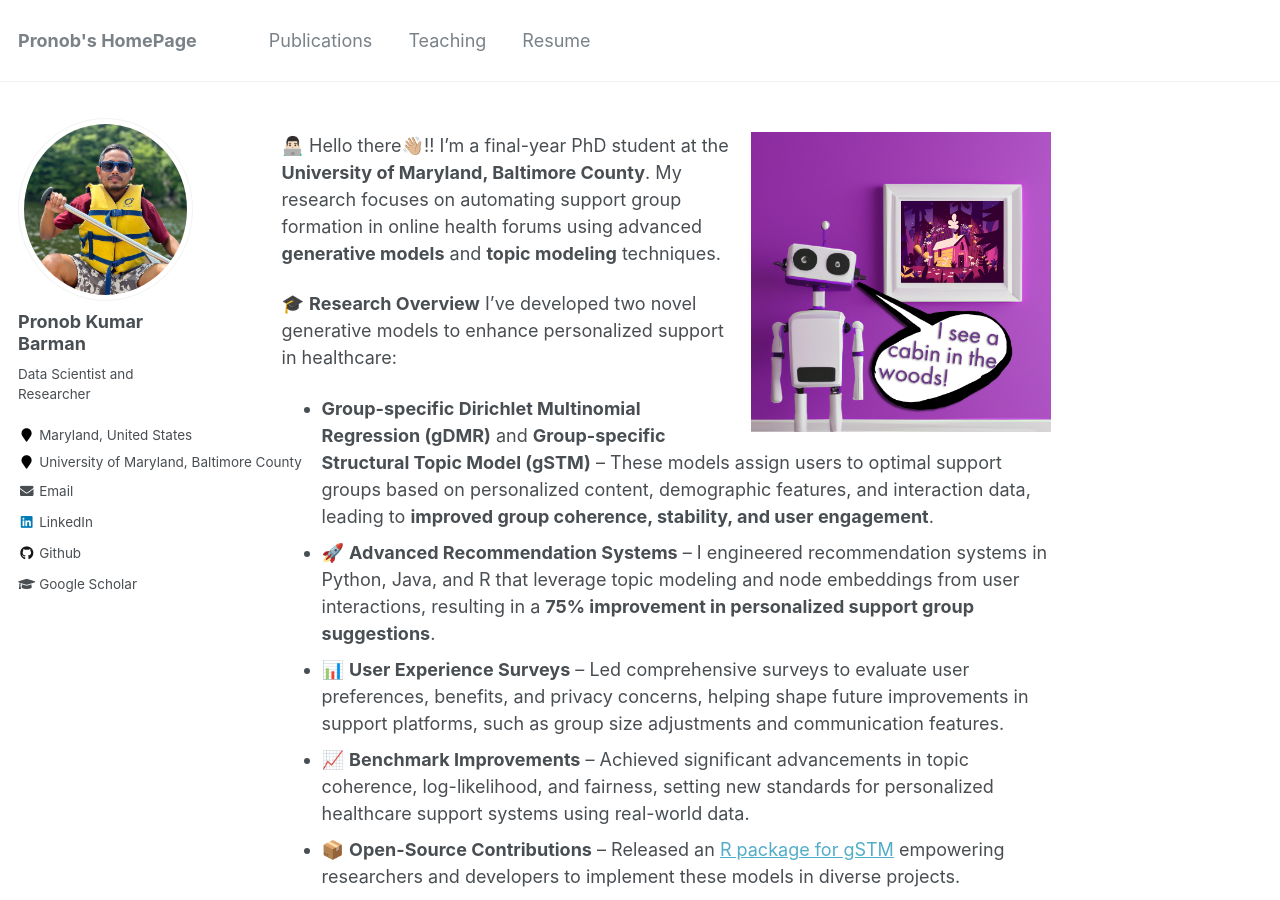
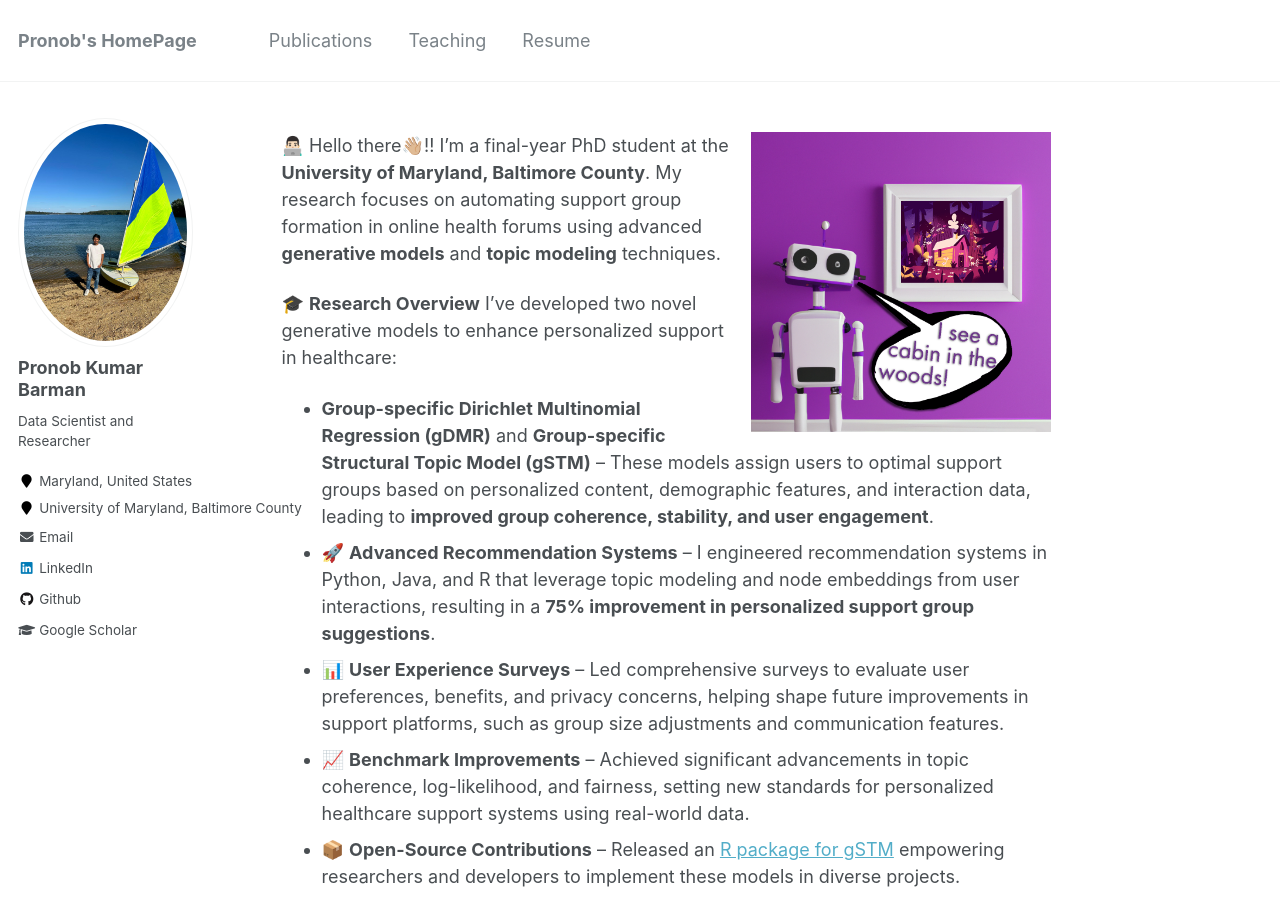
Before and after one commit to pronob29/pronob29.github.io, a Jekyll site: the page built from _pages/about.md, in a window 1280 px wide and 900 px high. Built offline with Jekyll 4.4.1, drawn with Linux system fonts in a browser that asks for light colours.

Commit message:
Update _config.yml

```diff
--- a/_config.yml
+++ b/_config.yml
@@ -81,7 +81,7 @@ analytics:
 # Site Author
 author:
   name             : "Pronob Kumar Barman"
-  avatar           : "profile2.jpeg"
+  avatar           : "profile3.jpeg"
   bio              : "Data Scientist and Researcher"
   location         : "Maryland, United States"
   employer         : "University of Maryland, Baltimore County"
```
